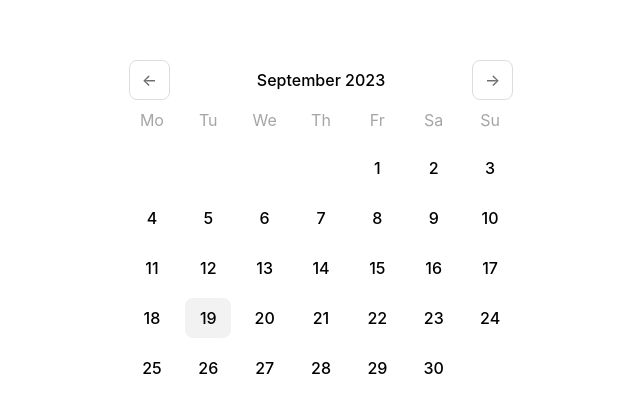
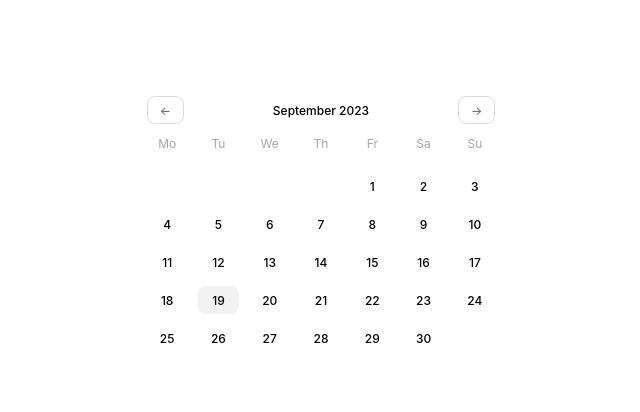
Before and after one commit to wbartosz/kalendar, a React (Vite) app: page / in a window 1280 px wide. Shown: the part 176-588 px from the top of the page, without its empty margins (319-959 px from the left). Built offline with nearby package versions, Linux system fonts and the light colour scheme.

Commit message:
Add Kalendar size prop being forwarded via context to Buttons and week grid

```diff
--- a/src/App.css
+++ b/src/App.css
@@ -1,3 +1,8 @@
+:root {
+  --font-size-default: 14px;
+  --font-size-small: 12px;
+}
+
 #root {
   max-width: 1280px;
   margin: 0 auto;
@@ -17,4 +22,9 @@
   height: 40px;
   align-items: center;
   text-align: center;
+  font-size: var(--font-size-default);
 }
+
+.grid__week--small {
+  font-size: var(--font-size-small);
+}
--- a/src/App.tsx
+++ b/src/App.tsx
@@ -12,14 +12,18 @@ import { capitalize } from "./stringManipulation";
 import { Button } from "./Button/Button";
 
 function App() {
-  return <Kalendar />;
+  return <Kalendar size="small" />;
 }
 
-const Kalendar = ({ date }: { date?: Date }) => {
+export type Size = "default" | "small";
+
+const Kalendar = ({ date, size = "default" }: { date?: Date; size?: Size }) => {
+  const smallClassName = size === "small" ? "grid__week--small" : "";
+
   return (
-    <KalendarProvider date={date}>
+    <KalendarProvider date={date} size={size}>
       <Actions />
-      <div className="grid grid__week">
+      <div className={`grid grid__week ${smallClassName}`}>
         <DayLabels />
       </div>
 
@@ -86,7 +90,7 @@ const DayNumber = ({
   date: Date;
   isTodaysDate: boolean;
 }) => {
-  const { selectedDate, selectDate } = useKalendar();
+  const { selectedDate, selectDate, size } = useKalendar();
   const number = date.getDate();
 
   const isDateSelected = areDaysTheSame(selectedDate as Date, date);
@@ -100,6 +104,7 @@ const DayNumber = ({
   return (
     <Button
       use="text"
+      size={size}
       onClick={() => selectDate(date)}
       aria-label={dateLabel}
       className={`${isDateSelected ? "btn--active" : ""} ${
@@ -112,7 +117,7 @@ const DayNumber = ({
 };
 
 const Actions = () => {
-  const { previousMonth, nextMonth } = useKalendar();
+  const { previousMonth, nextMonth, size } = useKalendar();
 
   return (
     <div
@@ -122,11 +127,11 @@ const Actions = () => {
         alignItems: "center",
       }}
     >
-      <Button onClick={previousMonth} aria-label="previous month">
+      <Button onClick={previousMonth} aria-label="previous month" size={size}>
         {"←"}
       </Button>
       <HeaderButton />
-      <Button onClick={nextMonth} aria-label="next month">
+      <Button onClick={nextMonth} aria-label="next month" size={size}>
         {"→"}
       </Button>
     </div>
@@ -134,12 +139,12 @@ const Actions = () => {
 };
 
 const HeaderButton = () => {
-  const { date } = useKalendar();
+  const { date, size } = useKalendar();
 
   const monthHeader = date.toLocaleString("en", { month: "long" });
 
   return (
-    <Button use="text">
+    <Button use="text" size={size}>
       {monthHeader} {date.getUTCFullYear()}
     </Button>
   );
--- a/src/Button/Button.css
+++ b/src/Button/Button.css
@@ -1,9 +1,20 @@
+:root {
+  --button-height-default: 34px;
+  --button-height-small: 28px;
+}
+
 .btn {
   display: flex;
   justify-content: center;
   align-items: center;
-  height: 40px;
+  height: var(--button-height-default);
+  font-size: var(--font-size-default);
   padding: 0 12px;
+}
+
+.btn--small {
+  height: var(--button-height-small);
+  font-size: var(--font-size-small);
 }
 
 .btn--default {
--- a/src/Button/Button.tsx
+++ b/src/Button/Button.tsx
@@ -4,16 +4,25 @@ import "./Button.css";
 type ButtonProps = DetailedHTMLProps<
   ButtonHTMLAttributes<HTMLButtonElement>,
   HTMLButtonElement
-> & { use?: "default" | "primary" | "text" };
+> & {
+  use?: "default" | "primary" | "text";
+  size?: "default" | "small";
+};
 
 export const Button = ({
   children,
   use = "default",
-  className,
+  size = "default",
+  className = "",
   ...props
 }: ButtonProps) => {
+  const smallClassName = size === "small" ? "btn--small" : "";
+
   return (
-    <button className={`btn btn--${use} ${className}`} {...props}>
+    <button
+      className={`btn ${smallClassName} btn--${use} ${className}`}
+      {...props}
+    >
       {children}
     </button>
   );
--- a/src/KalendarContext.tsx
+++ b/src/KalendarContext.tsx
@@ -5,10 +5,12 @@ import {
   getPreviousMonth,
   getTodaysDate,
 } from "./dateUtils";
+import { Size } from "./App";
 
 type KalendarContext = {
   date: Date;
   selectedDate: Date | null;
+  size: Size;
   previousMonth: () => void;
   nextMonth: () => void;
   selectDate: (date: Date) => void;
@@ -17,6 +19,7 @@ type KalendarContext = {
 const defaultDateContextState: KalendarContext = {
   date: getTodaysDate(),
   selectedDate: null,
+  size: "default",
   previousMonth: undefined as unknown as () => void,
   nextMonth: undefined as unknown as () => void,
   selectDate: undefined as unknown as (date: Date) => void,
@@ -40,9 +43,11 @@ export const useKalendar = () => {
 
 export const KalendarProvider = ({
   date: providedDate,
+  size,
   children,
 }: {
   date?: Date;
+  size: Size;
   children: ReactElement | ReactElement[];
 }) => {
   const [date, setDate] = useState<Date>(
@@ -71,7 +76,7 @@ export const KalendarProvider = ({
 
   return (
     <KalendarContext.Provider
-      value={{ date, selectedDate, previousMonth, nextMonth, selectDate }}
+      value={{ date, selectedDate, size, previousMonth, nextMonth, selectDate }}
     >
       {children}
     </KalendarContext.Provider>
```
